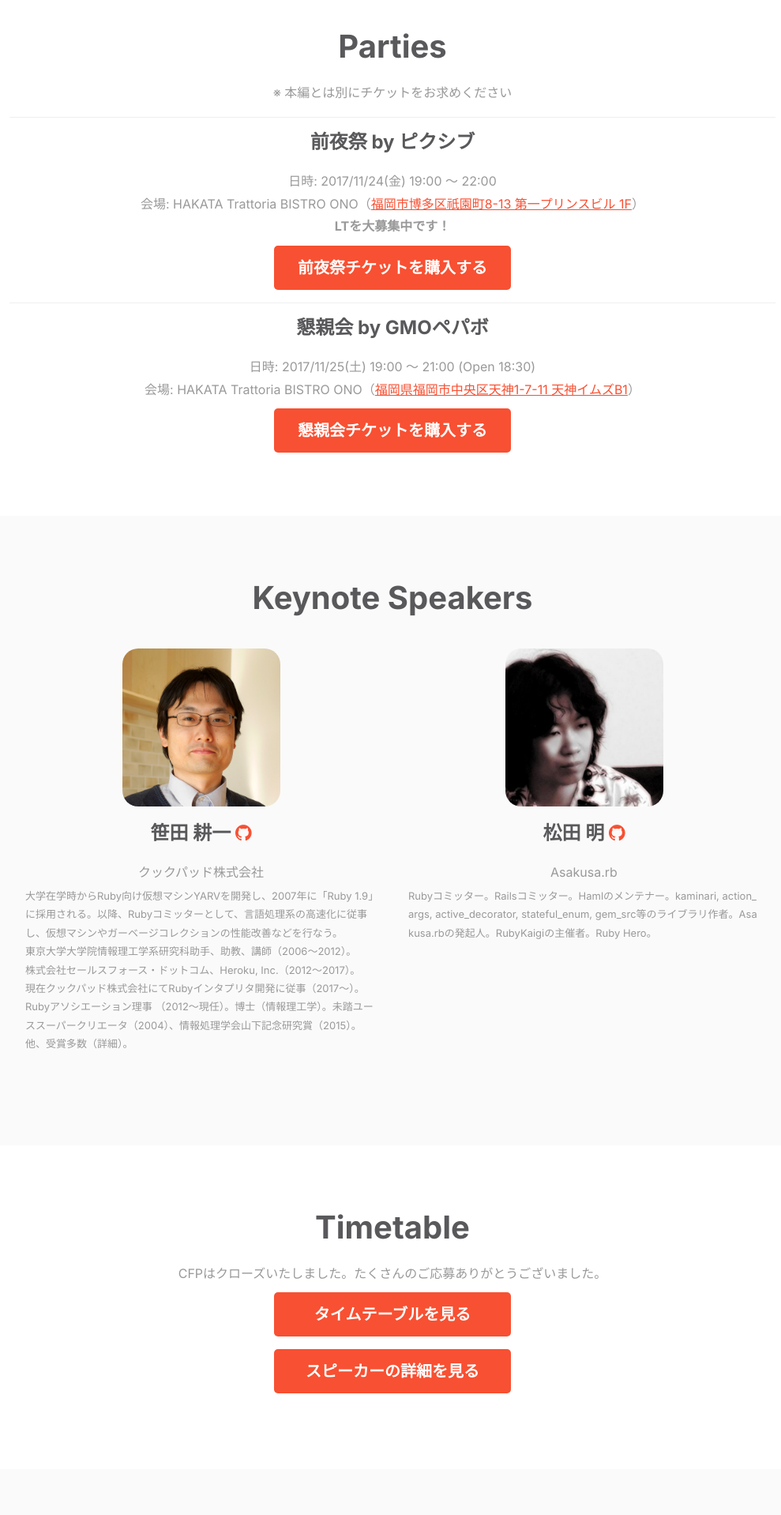
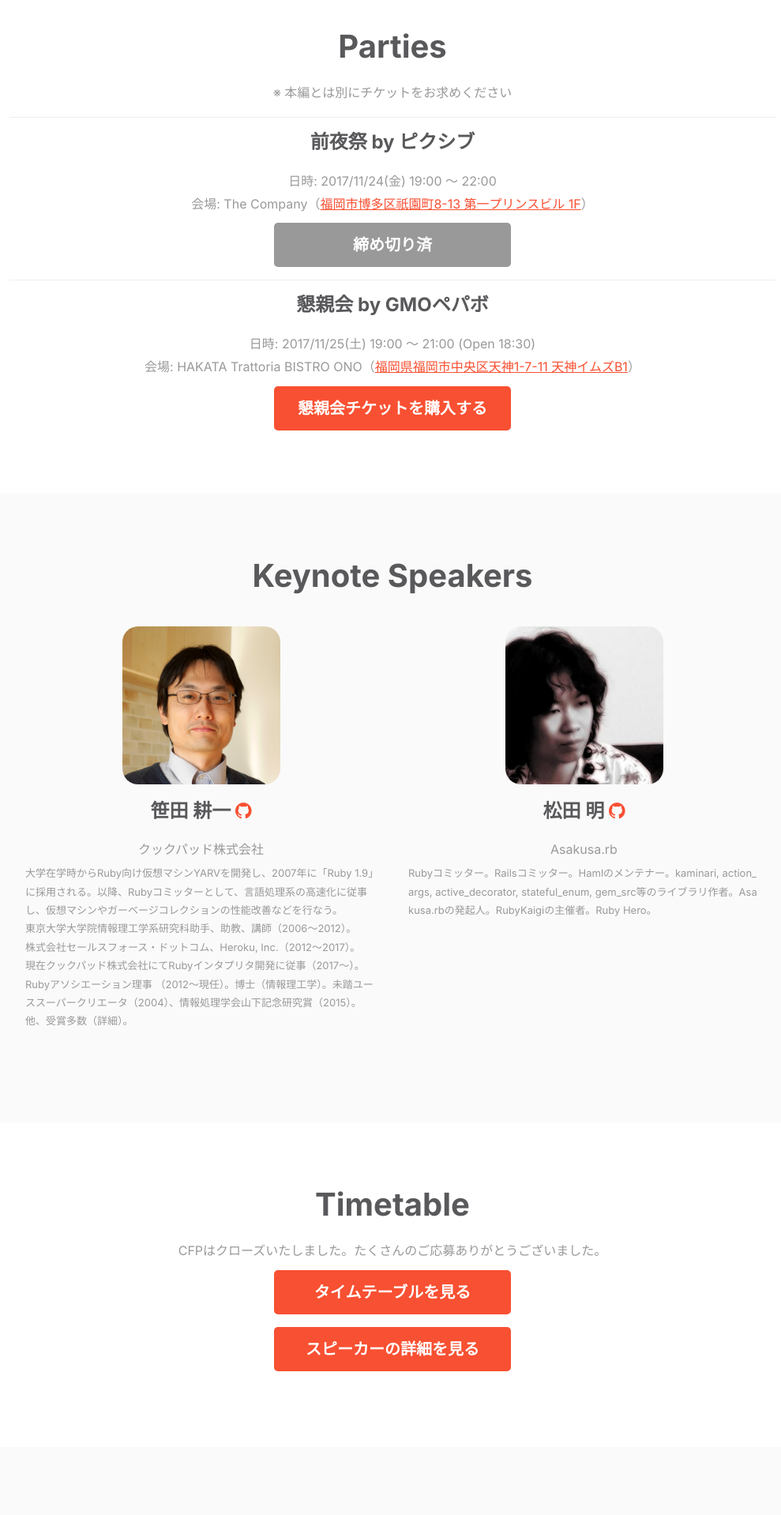
Before and after one commit to fukuokarb/fukuokark02, a Jekyll site: the page built from index.html, in a window 1280 px wide. Shown: the part 1423-3341 px from the top of the page at 79% size, without its empty margins (143-1132 px from the left). Built offline with Jekyll 4.4.1, drawn with Linux system fonts in a browser that asks for light colours; nearby versions of some CDN libraries; the list of posts is cut into pages by our own code.

Commit message:
Fixピクシブさんの会場、ついでにDisable

```diff
--- a/assets/css/style.css
+++ b/assets/css/style.css
@@ -354,8 +354,27 @@
   border-radius: 5px;
   transition: background 0.3s ease;
 }
+.default-section__button--disabled {
+  position: relative;
+  display: block;
+  font-weight: bold;
+  padding: 1rem 1rem;
+  max-width: 280px;
+  text-decoration: none;
+  color: #FFF;
+  text-align: center;
+  background: #999999;
+  transition: color 0.3s ease;
+  margin: 0 auto;
+  font-size: 2rem;
+  border-radius: 5px;
+  transition: background 0.3s ease;
+}
 .default-section__button:hover {
   background: #CB2D3E;
+  color: #FFF;
+}
+.default-section__button--disabled:hover {
   color: #FFF;
 }
 .default-section__table-wrap {
--- a/index.html
+++ b/index.html
@@ -35,11 +35,10 @@
     <p> </p>
     <h2 class="default-section__title">前夜祭 by ピクシブ</h2>
     <p class="default-section__body">
-      日時: 2017/11/24(金) 19:00 〜 22:00 <br>
-      会場: HAKATA Trattoria BISTRO ONO（<a href="http://thecompany.jp/">福岡市博多区祇園町8-13 第一プリンスビル 1F</a>）<br>
-      <strong>LTを大募集中です！</strong>
+      日時: 2017/11/24(金) 19:00 〜 22:00 <br />
+      会場: The Company（<a href="http://thecompany.jp/">福岡市博多区祇園町8-13 第一プリンスビル 1F</a>）<br>
     </p>
-    <a class="default-section__button" href="https://fukuokarb.connpass.com/event/68497/" target="_blank">前夜祭チケットを購入する</a>
+    <a class="default-section__button--disabled" href="https://fukuokarb.connpass.com/event/68497/" target="_blank">締め切り済</a>
     <p> </p>
     <hr />
     <p> </p>
```
